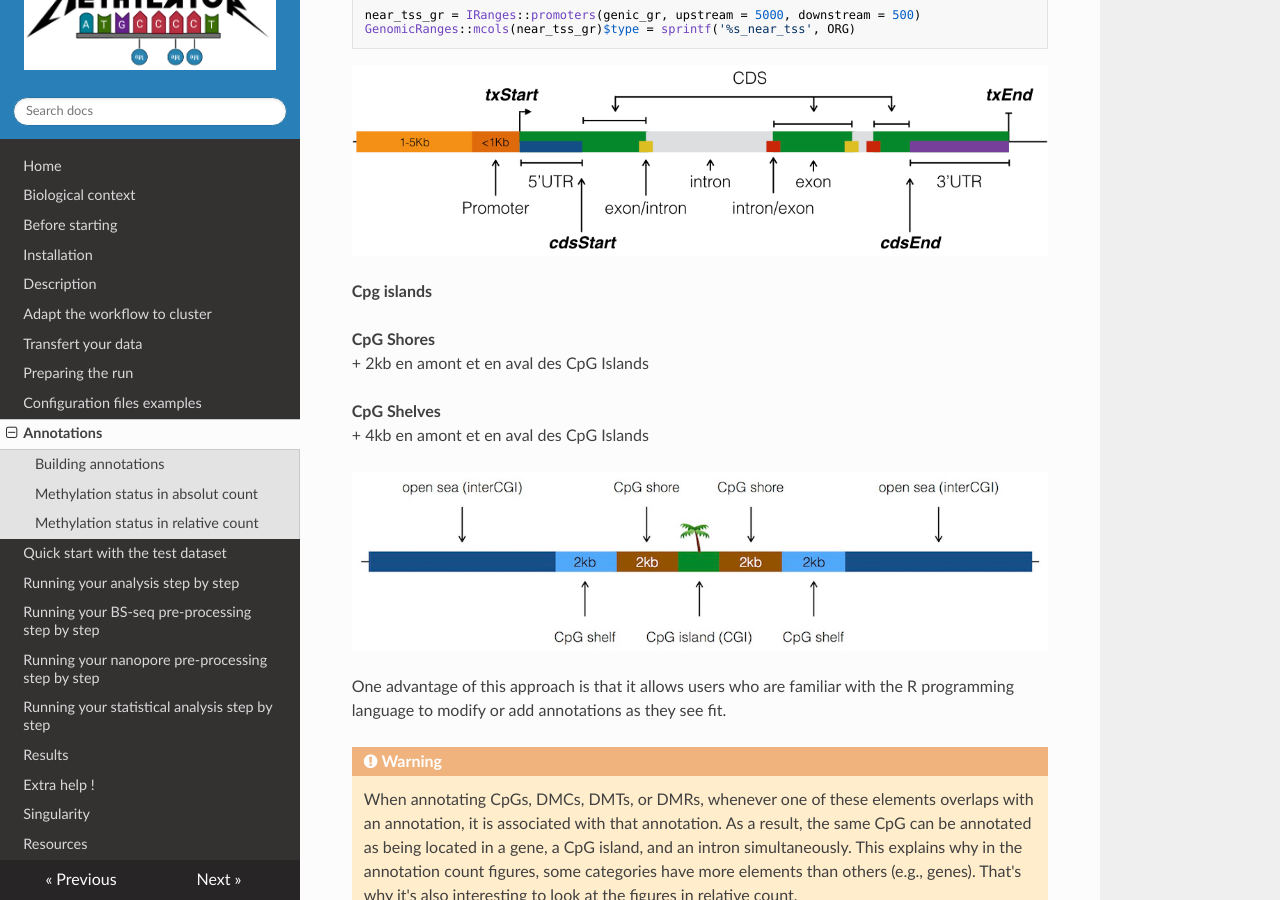
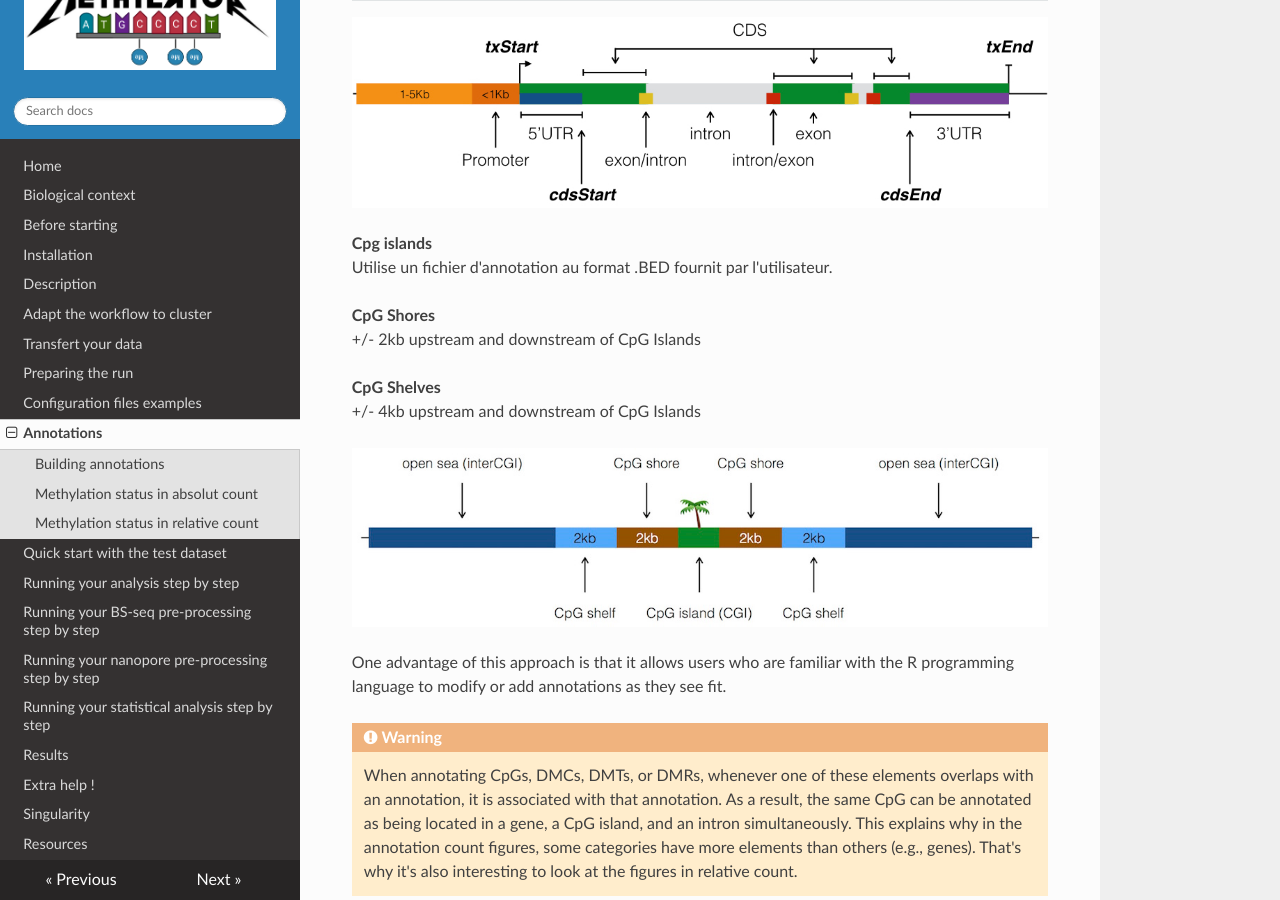
Before and after one commit to parisepigenetics/Methylator-Documentation, an MkDocs documentation site: the page built from docs/annotations.md, in a window 1280 px wide and 900 px high, scrolled down 1908 px. Built offline with MkDocs 1.6.1, drawn with Linux system fonts in a browser that asks for light colours; nearby versions of some CDN libraries.

Commit message:
Update annotations.md

````diff
--- a/docs/annotations.md
+++ b/docs/annotations.md
@@ -45,7 +45,6 @@ Uses the gene annotations constructed above.
 Considers a promoter to be + or - 2000 base pairs upstream and downstream of the gene start.
 
 **TSS**
-
 Create the transcription start sites annotation
 
 ```R
@@ -54,7 +53,6 @@ GenomicRanges::mcols(tss_gr)$type = sprintf('%s_tss', ORG)
 ```
 
 **Near TSS**
-
 Create the near transcription start sites annotation
 5000 paire de base en amont du tss et 500 paires de bases en aval
 
@@ -67,15 +65,14 @@ GenomicRanges::mcols(near_tss_gr)$type = sprintf('%s_near_tss', ORG)
 
 
 **Cpg islands**
+Utilise un fichier d'annotation au format .BED fournit par l'utilisateur.
 
 
 **CpG Shores**
-+ 2kb en amont et en aval des  CpG Islands
-
++/- 2kb upstream and downstream of CpG Islands
 
 **CpG Shelves**
-+ 4kb en amont et en aval des CpG Islands
-
++/- 4kb upstream and downstream of CpG Islands
 
 ![cpg](img/cpg_annot.jpeg)
 
````
